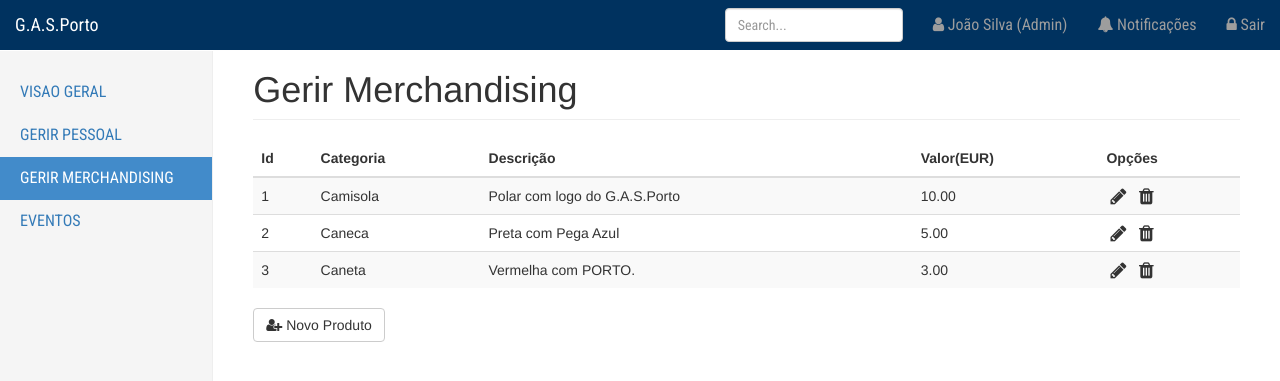
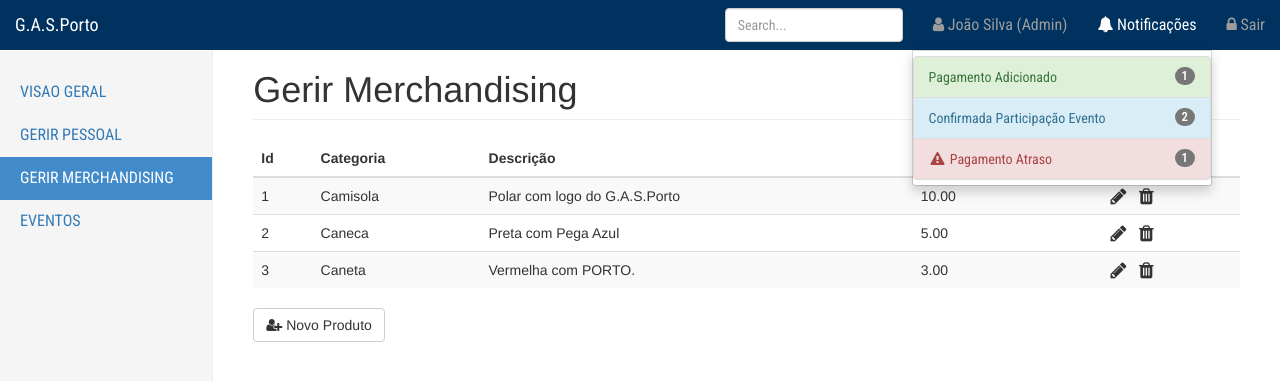
Before and after one commit to joaosilva2095/LBAW, a PHP site: page /gerirmercha.html in a window 1280 px wide, after a click on "Notificações". Shown: the top 381 px of the page. Run offline with PHP 8.4, Linux system fonts and the light colour scheme; some libraries are stand-ins or nearby versions.

Commit message:
Added dropdown to notifications.

```diff
--- a/piu/css/dashboard.css
+++ b/piu/css/dashboard.css
@@ -29,6 +29,13 @@ body {
     font-family: "Roboto Condensed";
     font-size: 16px;
     background-color: #00325F;
+}
+
+.navbar-inverse .navbar-nav > .open > a,
+.navbar-inverse .navbar-nav > .open > a:focus,
+.navbar-inverse .navbar-nav > .open > a:active,
+.navbar-inverse .navbar-nav > .open > a:hover {
+    background-color: transparent;
 }
 
 .navbar-fixed-top {
--- a/piu/gerirmercha.html
+++ b/piu/gerirmercha.html
@@ -33,8 +33,7 @@
     <nav class="navbar navbar-inverse navbar-fixed-top">
         <div class="container-fluid">
             <div class="navbar-header">
-                <button type="button" class="navbar-toggle collapsed" data-toggle="collapse" data-target="#navbar" aria-expanded="false"
-                aria-controls="navbar">
+                <button type="button" class="navbar-toggle collapsed" data-toggle="collapse" data-target="#navbar" aria-expanded="false" aria-controls="navbar">
                     <span class="sr-only">Toggle navigation</span>
                     <span class="icon-bar"></span>
                     <span class="icon-bar"></span>
@@ -45,7 +44,14 @@
             <div id="navbar" class="navbar-collapse collapse">
                 <ul class="nav navbar-nav navbar-right">
                     <li><a href="#"><i class="fa fa-user"></i> João Silva (Admin)</a></li>
-                    <li><a href="#"><i class="fa fa-bell"></i> Notificações</a></li>
+                    <li class="dropdown">
+                        <a href="#" class="dropdown-toggle" data-toggle="dropdown"><i class="fa fa-bell"></i> Notificações</a>
+                        <ul style="width:300px;" class="dropdown-menu list-group">
+                            <li class="list-group-item list-group-item-success">Pagamento Adicionado <span class="badge">1</span></li>
+                            <li class="list-group-item list-group-item-info">Confirmada Participação Evento <span class="badge">2</span></li>
+                            <li class="list-group-item list-group-item-danger"><i class="fa fa-exclamation-triangle fa-fw"></i> Pagamento Atraso <span class="badge">1</span></li>
+                        </ul>
+                    </li>
                     <li><a href="login.html"><i class="fa fa-lock"></i> Sair</a></li>
                 </ul>
                 <form class="navbar-form navbar-right">
```
Also changed, not shown: piu/amigo.html (+11 -7 lines), piu/event.html (+10 -5 lines), piu/gerireventos.html (+14 -8 lines), piu/gerirpessoal.html (+14 -8 lines), piu/homepageadmin.html (+9 -3 lines).
